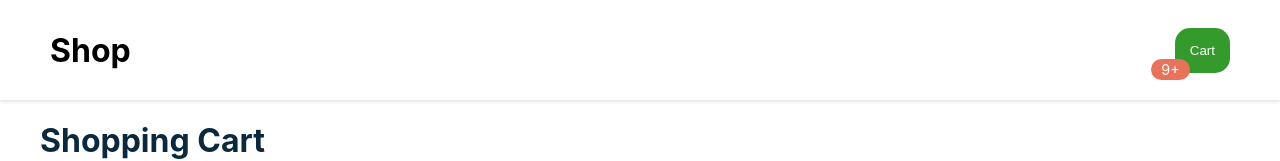
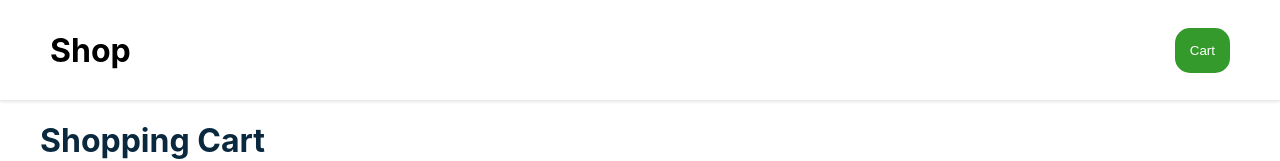
Before and after one commit to ericgomez/shopping-cart, a React (Create React App) app: page / in a window 1280 px wide. Shown: the top 161 px of the page. Built offline with nearby package versions, Linux system fonts and the light colour scheme.

Commit message:
Show quantity in cart

```diff
--- a/src/App.js
+++ b/src/App.js
@@ -56,7 +56,7 @@ class App extends Component {
     console.log(this.state.cart)
     return (
       <div>
-        <Navbar />
+        <Navbar cart={this.state.cart} />
         <Layout>
           <Title />
           <Products
--- a/src/components/Cart.js
+++ b/src/components/Cart.js
@@ -19,10 +19,13 @@ const styles = {
 
 class Cart extends Component {
   render () {
+    const { cart } = this.props
+
+    const quantity = cart.reduce((acc, item) => acc + item.quantity, 0)
     return (
       <div>
         <span style={styles.bubble}>
-          <BubbleAlert value={10} />
+          {quantity > 0 && <BubbleAlert value={quantity} />}
         </span>
         <button style={styles.cart}>Cart</button>
       </div>
--- a/src/components/Navbar.js
+++ b/src/components/Navbar.js
@@ -17,10 +17,11 @@ const styles = {
 
 class Navbar extends Component {
   render () {
+    const { cart } = this.props
     return (
       <nav style={styles.navbar}>
         <Logo />
-        <Cart />
+        <Cart cart={cart} />
       </nav>
     )
   }
```
